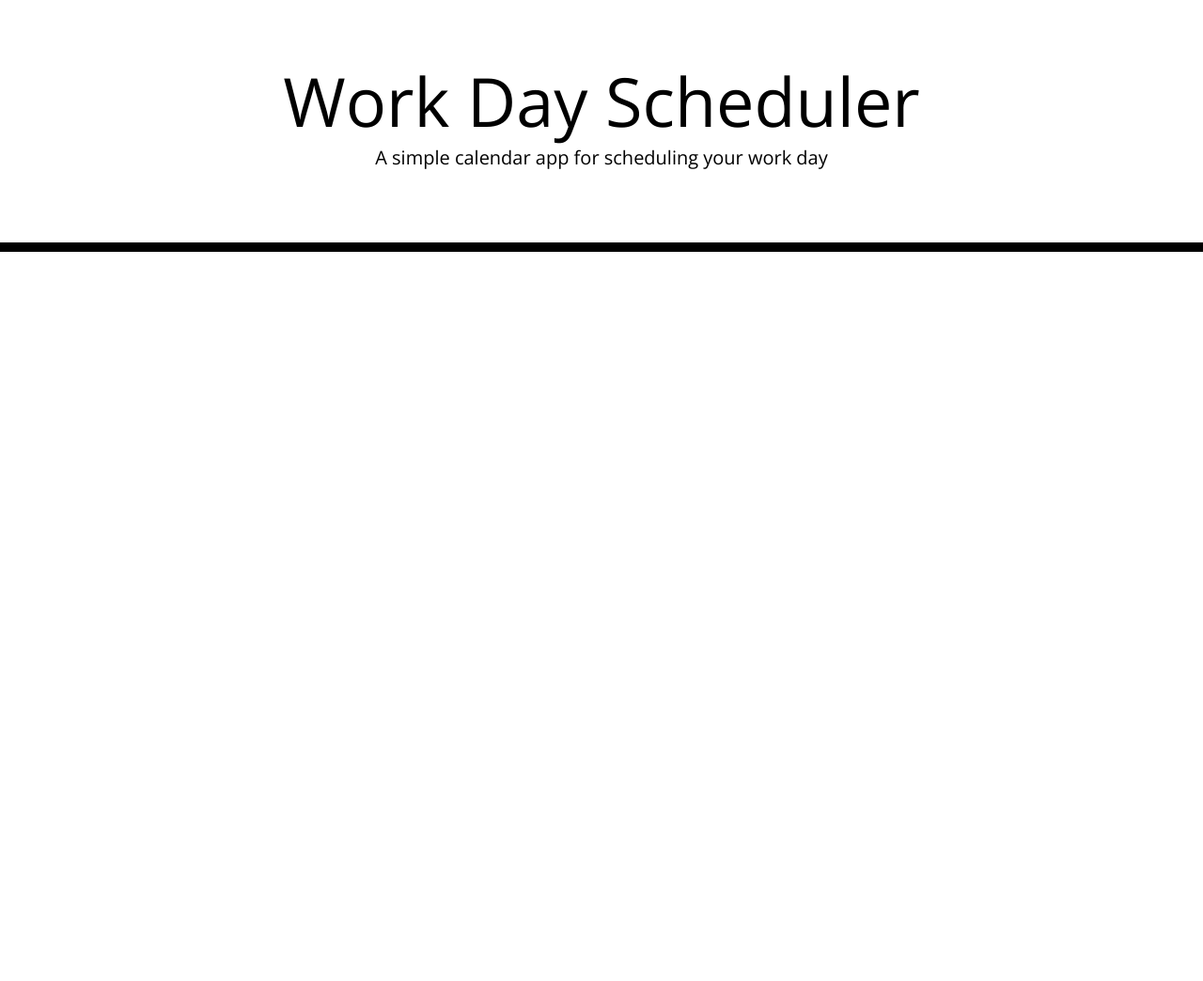
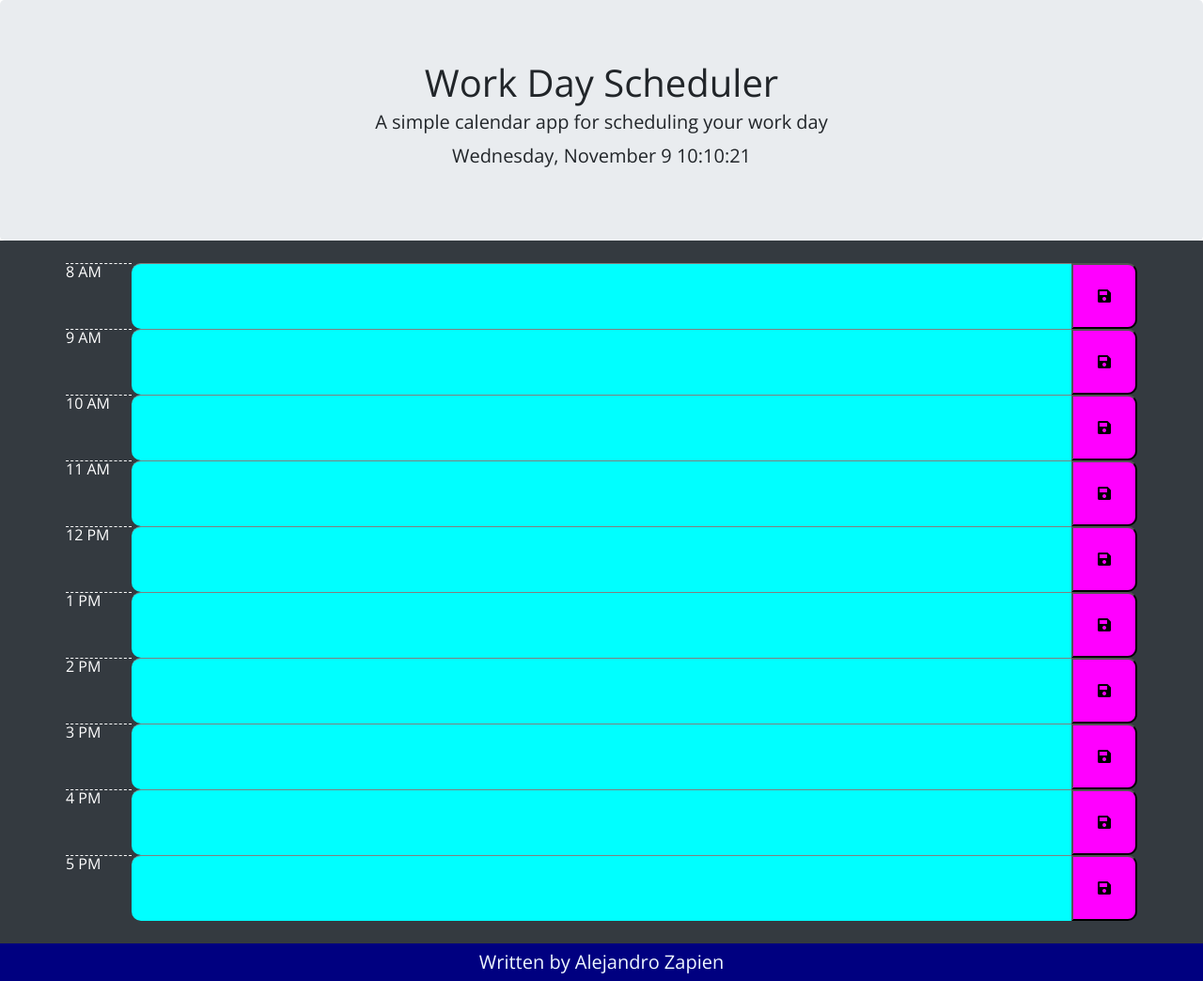
Before and after one commit to alejandrosatxc/work-day-scheduler, a plain HTML site: page index.html in a window 1280 px wide. Shown: the whole page at 94% size. Before the commit the page ends 800 px from the top, so only its background shows below. Drawn offline with nearby package versions, Linux system fonts and the light colour scheme.

Commit message:
Redid front-end completely

```diff
--- a/index.html
+++ b/index.html
@@ -1,38 +1,38 @@
 <!DOCTYPE html>
 <html lang="en">
+
 <head>
     <meta charset="UTF-8" />
     <meta name="viewport" content="width=device-width, initial-scale=1.0" />
     <meta http-equiv="X-UA-Compatible" content="ie=edge" />
-    <link
-      rel="stylesheet"
-      href="https://stackpath.bootstrapcdn.com/bootstrap/4.3.1/css/bootstrap.min.css"
-    />
-    <link
-      rel="stylesheet"
-      href="https://use.fontawesome.com/releases/v5.8.1/css/all.css"
-      integrity="sha384-50oBUHEmvpQ+1lW4y57PTFmhCaXp0ML5d60M1M7uH2+nqUivzIebhndOJK28anvf"
-      crossorigin="anonymous"
-    />
-    <link
-      href="https://fonts.googleapis.com/css?family=Open+Sans&display=swap"
-      rel="stylesheet"
-    />
+    <link rel="stylesheet" href="https://stackpath.bootstrapcdn.com/bootstrap/4.3.1/css/bootstrap.min.css" />
+    <link rel="stylesheet" href="https://use.fontawesome.com/releases/v5.8.1/css/all.css"
+        integrity="sha384-50oBUHEmvpQ+1lW4y57PTFmhCaXp0ML5d60M1M7uH2+nqUivzIebhndOJK28anvf" crossorigin="anonymous" />
+    <link href="https://fonts.googleapis.com/css?family=Open+Sans&display=swap" rel="stylesheet" />
     <link rel="stylesheet" href="style.css" />
-    <title>Work Day Scheduler</title>
+    <title>Work Day Scheduler - Challenge 5: Third-Party APIs </title>
 </head>
 
 <body>
-    <header class="jumbotron">
-      <h1 class="display-3">Work Day Scheduler</h1>
+    <div class="d-flex flex-column justify-content-between h-100">
+        <!-- Header with clock for time and date -->
+        <header class="jumbotron d-flex flex-column justify-content-center align-items-center m-0">
+            <h1 class="">Work Day Scheduler</h1>
             <p class="lead">A simple calendar app for scheduling your work day</p>
             <p id="currentDay" class="lead"></p>
         </header>
-    <div class="container">
-      <!-- Timeblocks go here -->
+        <main class="flex-grow-1 bg-dark">
+            <div class="container my-4">
+            </div>
+        </main>
+        <footer class="d-flex flex-column justify-content-center align-items-center" style="background-color: navy">
+            <h5 class="my-2" style="color: aliceblue">Written by Alejandro Zapien</h5>
+        </footer>
     </div>
 
-    <script src="https://cdnjs.cloudflare.com/ajax/libs/jquery/3.2.1/jquery.min.js"></script>
-    <script src="https://cdnjs.cloudflare.com/ajax/libs/moment.js/2.24.0/moment.min.js"></script>
+    <script src="https://code.jquery.com/jquery-3.4.1.min.js"></script>
+    <script src="https://cdn.jsdelivr.net/npm/dayjs@1/dayjs.min.js"></script>
+    <script src="script.js"></script>
 </body>
+
 </html>
--- a/script.js
+++ b/script.js
@@ -0,0 +1,28 @@
+function startClock() {
+    $('#currentDay').text(dayjs().format("dddd, MMMM D h:mm:ss"))
+    var ClockInterval = setInterval(function () {
+        $('#currentDay').text(dayjs().format("dddd, MMMM D h:mm:ss"))
+    }, 1000)
+}
+
+function initTimeBlocks() {
+    //For a x hour workday, create x timeblocks
+    var workDayHours = 10
+    var newTimeblock = null
+    var hour = null
+    var textarea = null
+    var saveButton = null
+    //For each hour in the workday, insert a new timeblock
+    for(var i = 0; i < workDayHours; i++) {
+        newTimeblock = $('<div>').addClass('row justify-content-between time-block')
+        hour = $('<div>').text(dayjs("2020-12-12 08:00:00").add(i, 'hour').format("h A")).addClass('hour')
+        textarea = $('<textarea>').addClass('flex-grow-1')
+        saveButton = $('<button>').addClass('save-btn')
+        saveButton.append('<i class="fas fa-save"></i>')
+        newTimeblock.append(hour).append(textarea).append(saveButton)
+        $('.container').append(newTimeblock)
+    }
+}
+
+startClock()
+initTimeBlocks()
--- a/style.css
+++ b/style.css
@@ -1,71 +1,35 @@
+html,
 body {
-  font-family: 'Open Sans', sans-serif;
+  font-family: "Open Sans", sans-serif;
   font-size: 16px;
   line-height: 1;
-}
-
-textarea {
-  background: transparent;
-  border: none;
-  resize: none;
-  color: #000000;
-  border-left: 1px solid black;
-  padding: 10px;
-}
-
-.jumbotron {
-  text-align: center;
-  background-color: transparent;
-  color: black;
-  border-radius: 0;
-  border-bottom: 10px solid black;
-}
-
-.description {
-  white-space: pre-wrap;
+  height: 100vh;
 }
 
 .time-block {
-  text-align: center;
-  border-radius: 15px;
-}
-
-.row {
-  white-space: pre-wrap;
-  height: 80px;
-  border-top: 1px solid white;
+  height: 70px;
+  /* border-top: 1px solid white; */
 }
 
 .hour {
-  background-color: #ffffff;
-  color: #000000;
-  border-top: 1px dashed #000000;
+  color: white;
+  border-top: 1px dashed white;
+  width: 70px;
+}
+textarea {
+  background-color: cyan;
+  resize: none; /*remove the resize handle on the bottom right*/
+  border-top-left-radius: 10px;
+  border-bottom-left-radius: 10px;
+  border-top: 1px solid grey;
+  border-bottom: none;
+  border-left: none;
+  border-right: none;
 }
 
-.past {
-  background-color: #d3d3d3;
-  color: white;
+.save-btn {
+  width: 70px;
+  border-top-right-radius: 10px;
+  border-bottom-right-radius: 10px;
+  background-color: magenta;
 }
-
-.present {
-  background-color: #ff6961;
-  color: white;
-}
-
-.future {
-  background-color: #77dd77;
-  color: white;
-}
-
-.saveBtn {
-  border-left: 1px solid black;
-  border-top-right-radius: 15px;
-  border-bottom-right-radius: 15px;
-  background-color: #06aed5;
-  color: white;
-}
-
-.saveBtn i:hover {
-  font-size: 20px;
-  transition: all 0.3s ease-in-out;
-}
```
Lines whose indentation alone changed are shown as unchanged.
